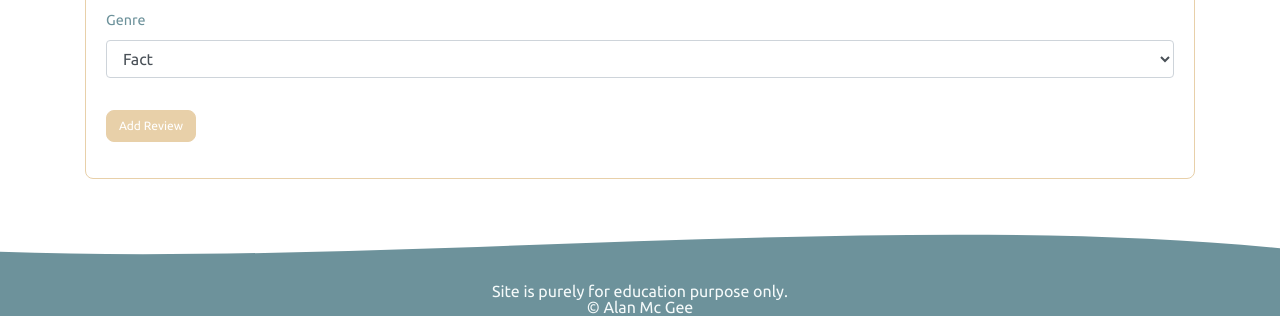
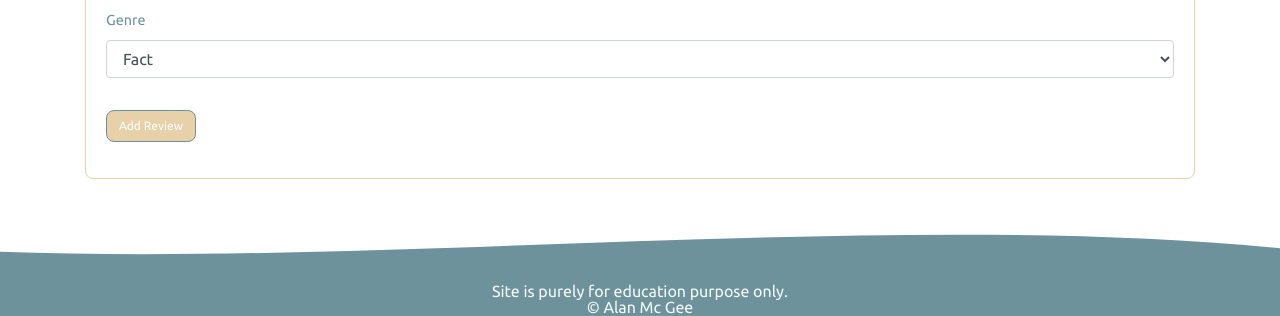
Before and after one commit to alimgee/book-review-milestone-project3, a Flask app: page /addreview in a window 1280 px wide, with the pointer over the restyled element. Shown: the part 929-1245 px from the top of the page. Run offline with Flask 2, Linux system fonts and the light colour scheme; the visitor is signed in with stand-in values (Sample User, id 1); some libraries are stand-ins or nearby versions.

Commit message:
Modifying border colour of button on hover

```diff
--- a/static/css/style.css
+++ b/static/css/style.css
@@ -1,8 +1,6 @@
 body{
     font-family: 'Ubuntu', sans-serif;
 }
-
-
 .footer{
     line-height: 1rem;
     font-size: 1rem;
@@ -13,7 +11,7 @@ body{
 }
 
 /*  nav */
-/* change the background color */
+/* change the nav background color */
 .bg-light {
     background-color: #6D929B!important;
 
@@ -35,7 +33,6 @@ body{
     color: #6D929B;
     font-weight: bold;
     border-radius: .5rem;
-
 }
 .lead{
     margin-right: 8%;
@@ -68,7 +65,7 @@ body{
     color: #B7AFA3
 }
 .btn-info{
-    background-color: #6D929B;;
+    background-color: #6D929B;
 }
 .btn{
     border-color: #E8D0A9;
@@ -77,7 +74,7 @@ body{
 }
 .btn:hover {
     background-color: #E8D0A9;
-    border-color: #E8D0A9;
+    border-color: #6D929B;
 }
 hr{
     border-color: #E8D0A9;
```
